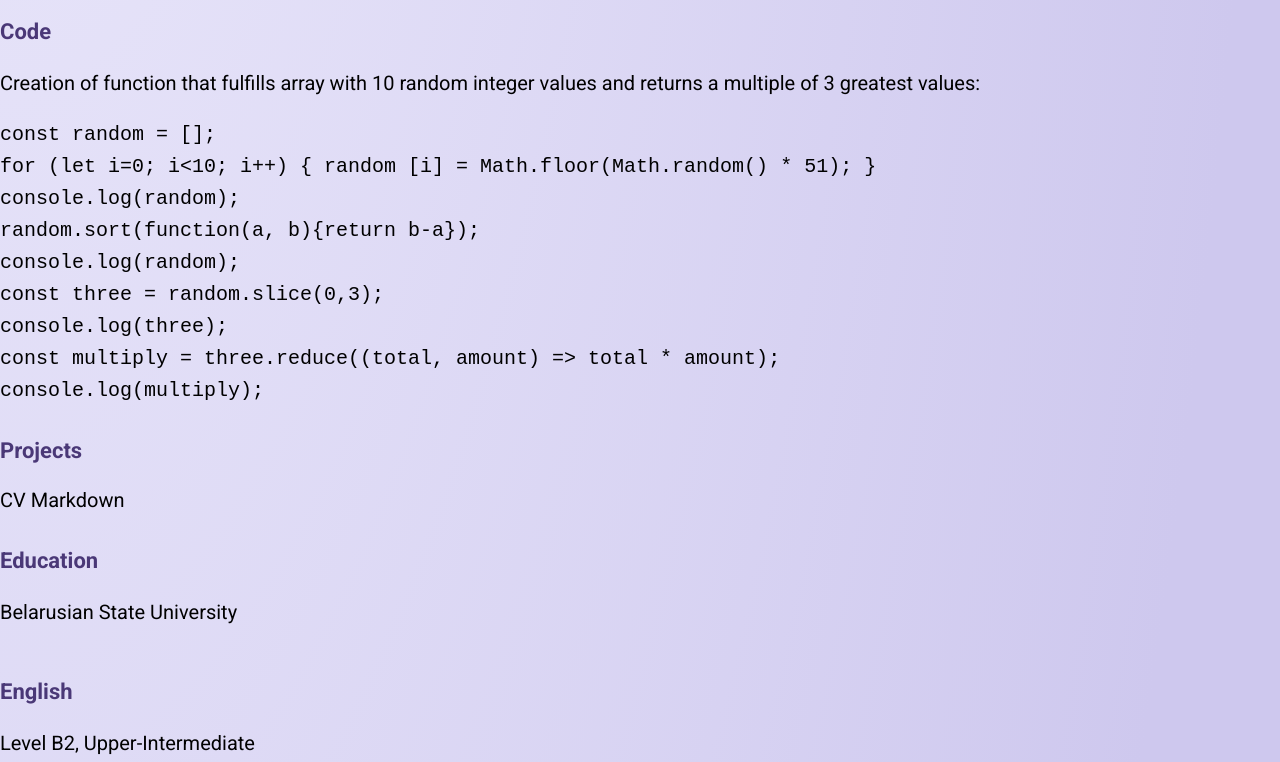
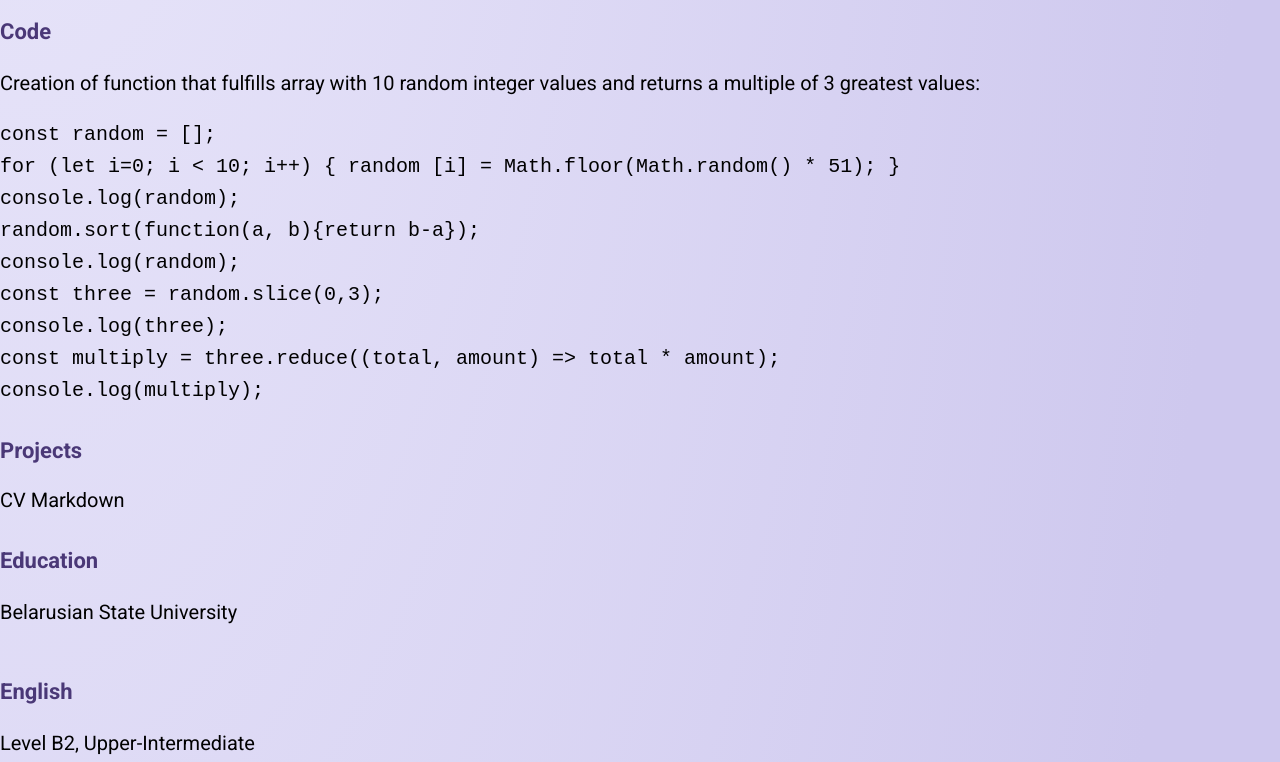
Before and after one commit to NBrazgouka/rsschool-cv, a plain HTML site: page index.html in a window 1280 px wide. Shown: the part 1080-1842 px from the top of the page. Drawn offline with Linux system fonts and the light colour scheme.

Commit message:
fix: fixing  error

```diff
--- a/index.html
+++ b/index.html
@@ -65,7 +65,7 @@
             <p class="text">Creation of function that fulfills array with 10 random integer values and returns a multiple of 3 greatest values:</p>
             <code>
                 const random = []; <br>
-                for (let i=0; i<10; i++) {
+                for (let i=0; i &lt 10; i++) {
                 random [i] = Math.floor(Math.random() * 51);
                  } <br>
                 console.log(random); <br>
```
